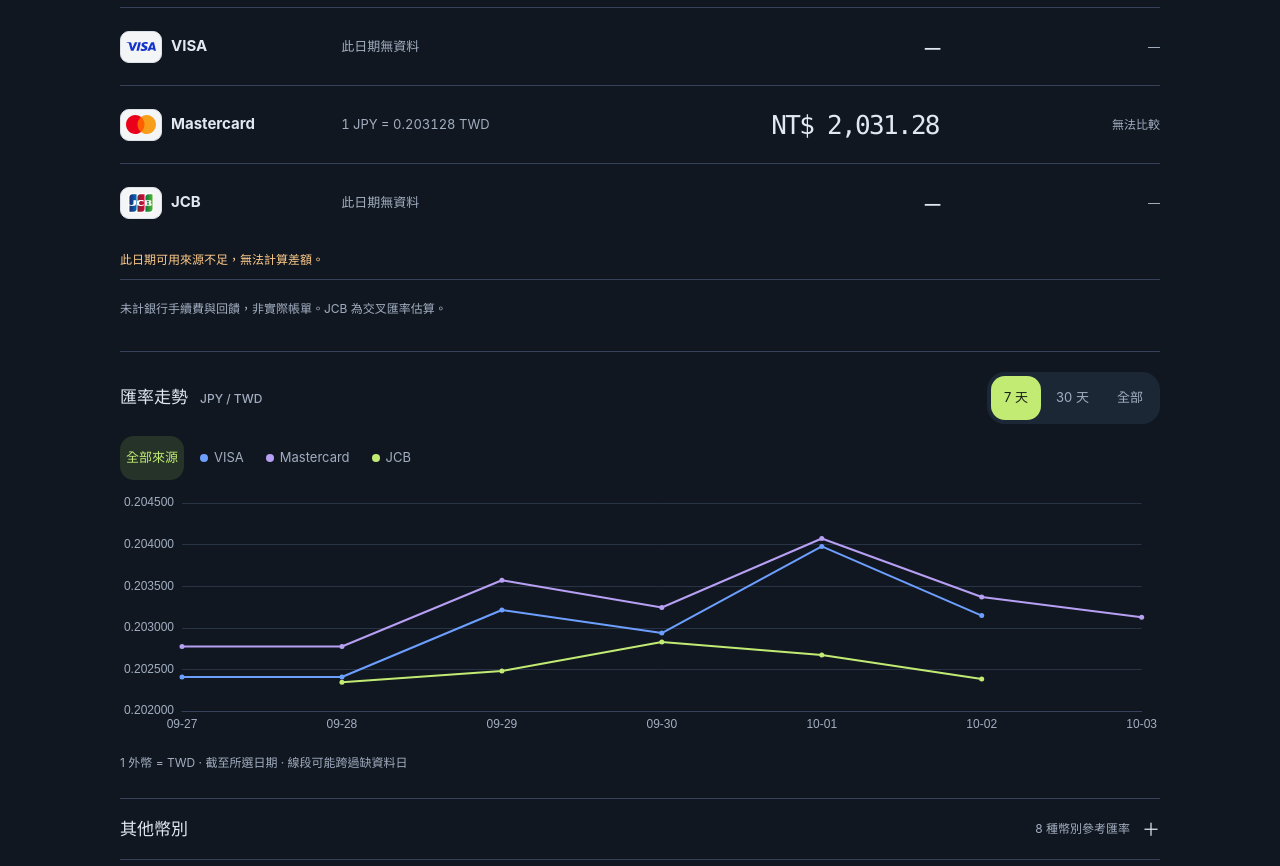
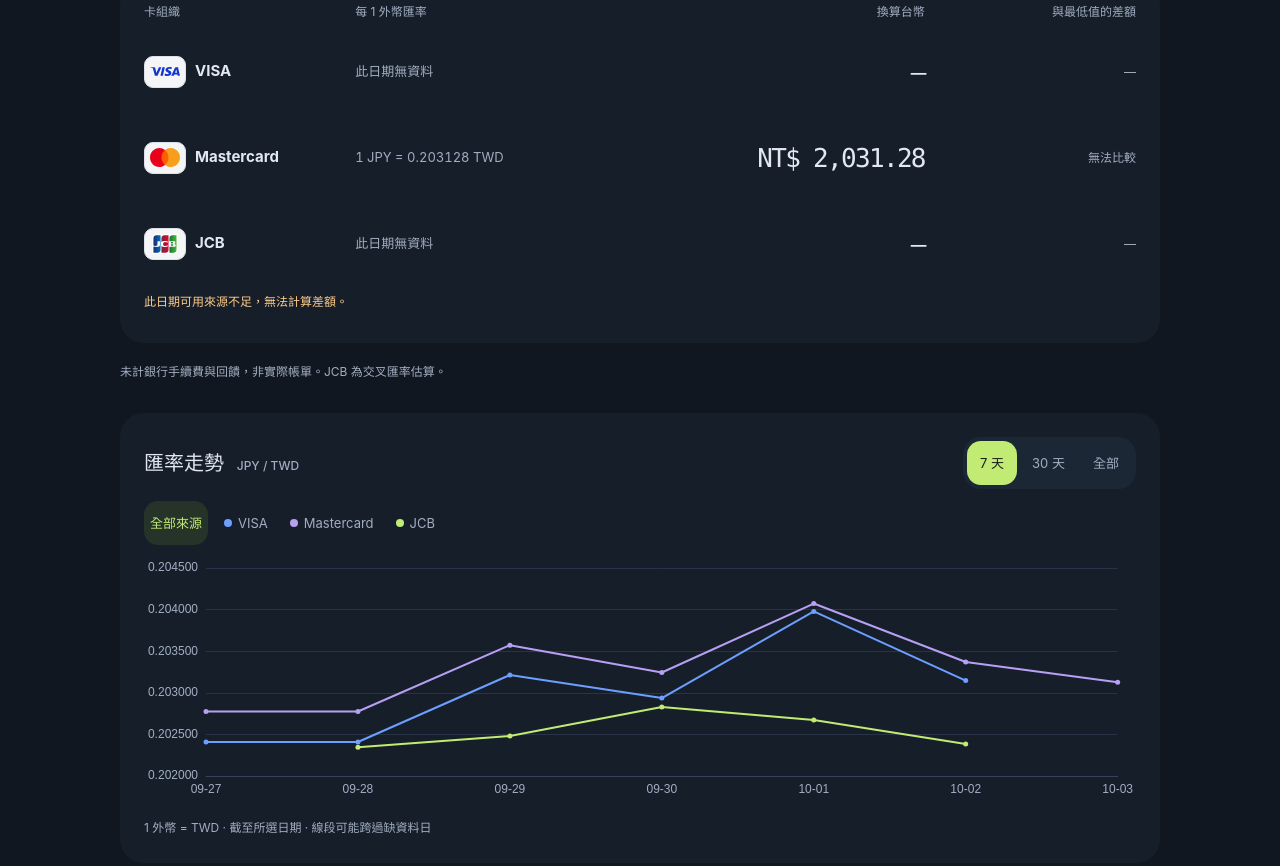
Before and after one commit to HeiTang/FX-Pulse, an Astro site in the folder web/: page / in a window 1280 px wide. Shown: the part 614-1480 px from the top of the page. Built offline with nearby package versions, Linux system fonts and the light colour scheme; Astro itself is replaced by a stand-in of ours.

Commit message:
style: simplify section dividers and improve visual hierarchy

```diff
--- a/web/src/styles/global.css
+++ b/web/src/styles/global.css
@@ -292,7 +292,6 @@ h2 {
 .result-row {
   position: relative;
   grid-template-areas: 'source rate total difference';
-  border-top: 1px solid var(--line);
   min-height: 78px;
   font-variant-numeric: tabular-nums;
 }
@@ -336,8 +335,14 @@ h2 {
   font-weight: 600;
   justify-self: end;
 }
-.fine-print {
-  border-top: 1px solid #edf0f5;
+.comparison-panel {
+  background: #161e29;
+  border-radius: 24px;
+  padding: 22px 24px;
+}
+.results {
+  display: grid;
+  gap: 8px;
 }
 .comparison-message:not(:empty) {
   padding: 10px 0;
@@ -347,8 +352,9 @@ h2 {
   margin-bottom: 25px;
 }
 .history-panel {
-  border-top: 1px solid var(--line);
-  padding-top: 20px;
+  background: #161e29;
+  border-radius: 24px;
+  padding: 24px;
 }
 .history-toolbar {
   display: flex;
@@ -399,8 +405,8 @@ h2 {
   line-height: 1.7;
 }
 .overview {
-  border-block: 1px solid var(--line);
-  margin-bottom: 24px;
+  margin-top: 40px;
+  margin-bottom: 32px;
 }
 summary {
   list-style: none;
@@ -541,7 +547,6 @@ details[open] summary:after {
 }
 .site-header {
   background: transparent;
-  border-bottom: 1px solid var(--line);
 }
 .brand {
   color: #e1e8f2;
@@ -648,7 +653,7 @@ h1 {
   border-color: #a1aec1;
 }
 h2 {
-  font-size: 17px;
+  font-size: 20px;
 }
 .comparison-context {
   font-size: 13px;
@@ -659,8 +664,7 @@ h2 {
   color: #a1aec1;
 }
 .result-row {
-  border-color: #354259;
-  padding: 21px 0;
+  padding: 18px 0;
   grid-template-columns: 1fr 1.4fr 1.4fr 1fr;
 }
 .result-headline {
@@ -699,7 +703,6 @@ h2 {
   padding: 0;
 }
 .fine-print {
-  border-color: #354259;
   color: #a1aec1;
   font-size: 12px;
   padding-top: 18px;
@@ -707,9 +710,6 @@ h2 {
 }
 .comparison-message {
   color: #ffcc8b;
-}
-.history-panel {
-  border-color: #354259;
 }
 #chart-title {
   font-size: 12px;
@@ -754,9 +754,6 @@ h2 {
 }
 .chart-placeholder {
   color: #a1aec1;
-}
-.overview {
-  border-color: #354259;
 }
 summary {
   min-height: 60px;
@@ -872,9 +869,14 @@ summary span {
   .table-head {
     display: none;
   }
+  .comparison-panel,
+  .history-panel {
+    padding: 20px 16px;
+    border-radius: 20px;
+  }
   .result-row {
     display: block;
-    padding: 20px 0;
+    padding: 16px 0;
   }
   .result-headline {
     display: flex;
@@ -916,7 +918,6 @@ summary span {
   }
   .fine-print {
     font-size: 12px;
-    margin-top: 0;
   }
   .history-toolbar {
     align-items: center;
```
